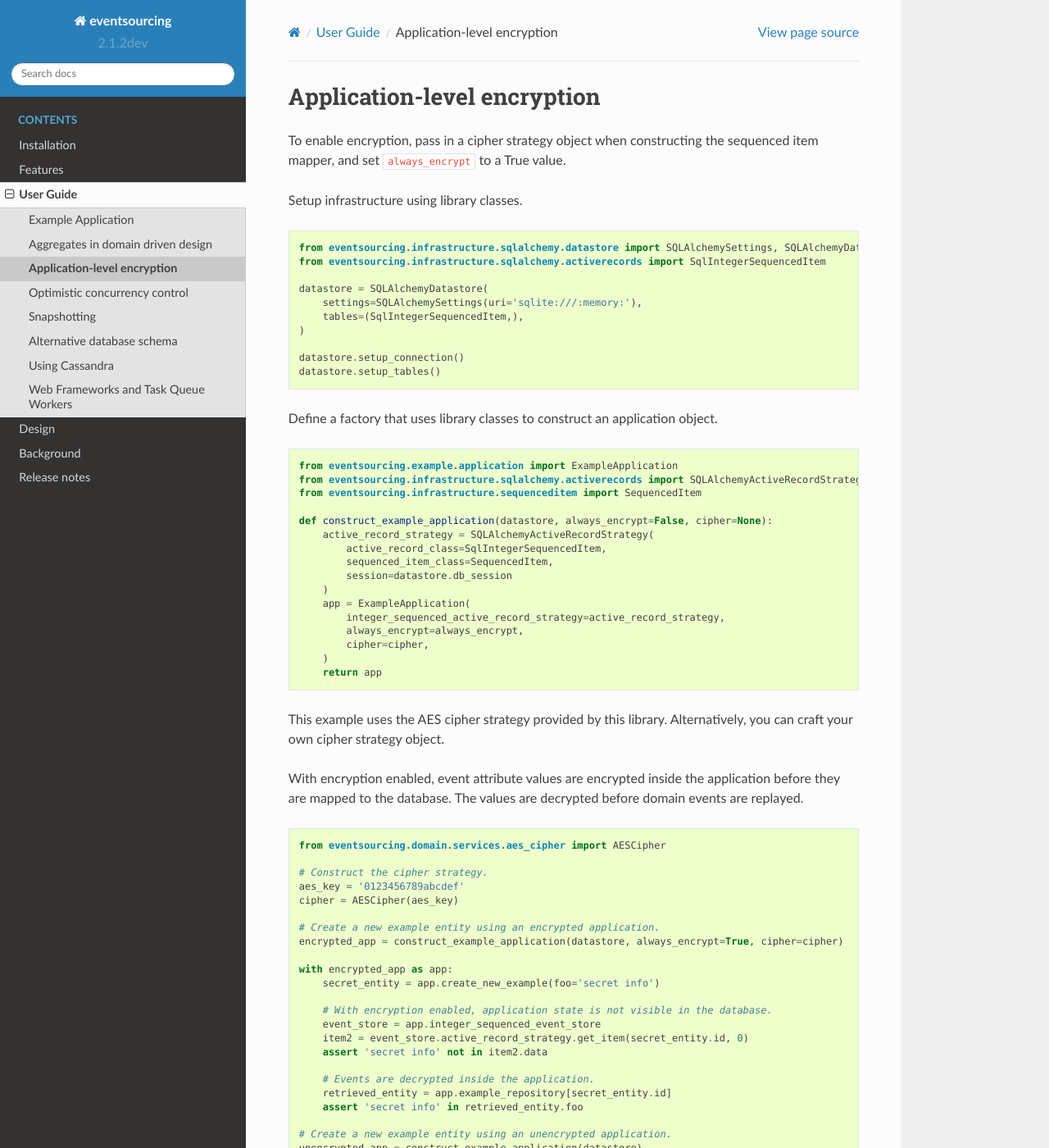
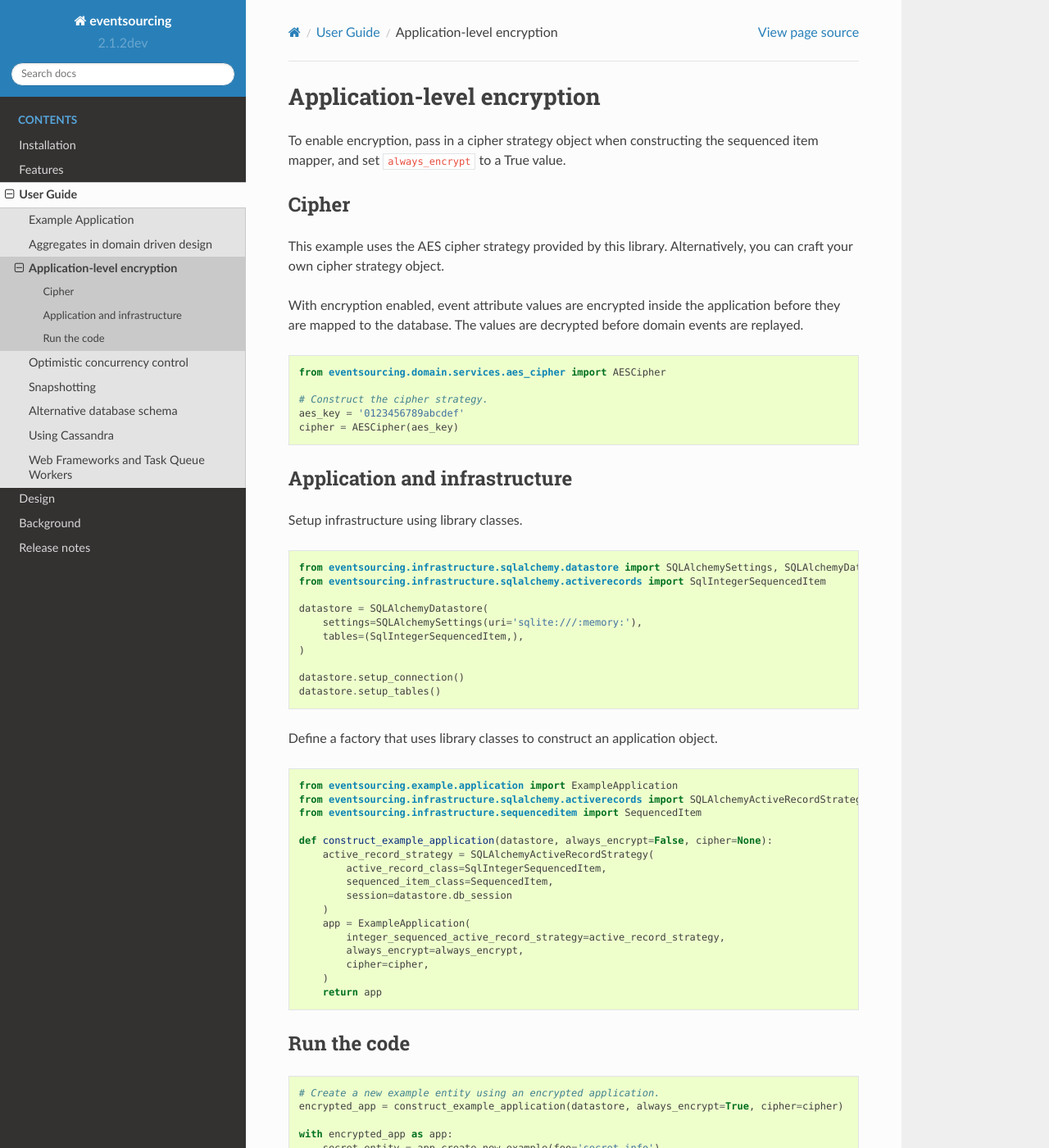
Before and after one commit to pyeventsourcing/eventsourcing, a Sphinx documentation site: the page built from docs/topics/user_guide/encryption.rst, in a window 1280 px wide and 1400 px high. Shown: the whole window at 82% size. Built offline with Sphinx 7.4.7 and the Read the Docs theme 2.0.0, drawn with Linux system fonts in a browser that asks for light colours.

Commit message:
Added headings.

```diff
--- a/docs/topics/user_guide/concurrency.rst
+++ b/docs/topics/user_guide/concurrency.rst
@@ -7,6 +7,10 @@ possible to branch the evolution of an entity and store two events
 at the same version. Hence, if the entity you are working on has been
 updated elsewhere, an attempt to update your object will raise a concurrency
 exception.
+
+
+Application and infrastructure
+------------------------------
 
 Setup infrastructure using library classes.
 
@@ -43,6 +47,9 @@ Define a factory that uses library classes to construct an application object.
         )
         return app
 
+
+Run the code
+------------
 
 Use the application to get two instances of the same entity, and try to change them independently.
 
--- a/docs/topics/user_guide/encryption.rst
+++ b/docs/topics/user_guide/encryption.rst
@@ -4,6 +4,29 @@ Application-level encryption
 
 To enable encryption, pass in a cipher strategy object when constructing
 the sequenced item mapper, and set ``always_encrypt`` to a True value.
+
+Cipher
+------
+
+This example uses the AES cipher strategy provided by this library. Alternatively,
+you can craft your own cipher strategy object.
+
+With encryption enabled, event attribute values are encrypted inside the application
+before they are mapped to the database. The values are decrypted before domain events
+are replayed.
+
+
+.. code:: python
+
+    from eventsourcing.domain.services.aes_cipher import AESCipher
+
+    # Construct the cipher strategy.
+    aes_key = '0123456789abcdef'
+    cipher = AESCipher(aes_key)
+
+
+Application and infrastructure
+------------------------------
 
 Setup infrastructure using library classes.
 
@@ -43,20 +66,10 @@ Define a factory that uses library classes to construct an application object.
         return app
 
 
-This example uses the AES cipher strategy provided by this library. Alternatively,
-you can craft your own cipher strategy object.
-
-With encryption enabled, event attribute values are encrypted inside the application
-before they are mapped to the database. The values are decrypted before domain events
-are replayed.
+Run the code
+------------
 
 .. code:: python
-
-    from eventsourcing.domain.services.aes_cipher import AESCipher
-
-    # Construct the cipher strategy.
-    aes_key = '0123456789abcdef'
-    cipher = AESCipher(aes_key)
 
     # Create a new example entity using an encrypted application.
     encrypted_app = construct_example_application(datastore, always_encrypt=True, cipher=cipher)
--- a/docs/topics/user_guide/schema.rst
+++ b/docs/topics/user_guide/schema.rst
@@ -45,6 +48,10 @@ Then define a suitable active record class.
 
         # State of the item (serialized dict, possibly encrypted).
         state = Column(Text())
+
+
+Application and infrastructure
+------------------------------
 
 Then redefine the application class to use the new sequenced item and active record classes.
 
@@ -110,6 +117,9 @@ Set up the database.
     datastore.setup_tables()
 
 
+Run the code
+------------
+
 Then you can use the application as before, and your events will be stored as "stored events".
 
 .. code:: python
--- a/docs/topics/user_guide/snapshotting.rst
+++ b/docs/topics/user_guide/snapshotting.rst
@@ -4,6 +4,9 @@ Snapshotting
 
 To enable snapshotting, pass in a snapshotting strategy object when constructing
 an entity repository.
+
+Infrastructure
+--------------
 
 Firstly setup a dedicated table for snapshots.
 
@@ -62,6 +68,8 @@ taken at a regular intervals.
             self.event_player.take_snapshot(event.originator_id)
 
 
+Application object
+------------------
 
 In the application class below, the ``EventSourcedRepository`` is constructed with
 an event sourced snapshot strategy. The application also has a policy to persist
@@ -153,6 +161,9 @@ a snapshot after each new event.
             self.close()
 
 
+Run the code
+------------
+
 Now snapshots of the example entity will be taken after every
 event it publishes, including after both its created and discarded
 events.
```
Also changed, not shown: other parts of docs/topics/user_guide/schema.rst (+3 -0 lines), other parts of docs/topics/user_guide/snapshotting.rst (+3 -0 lines).
